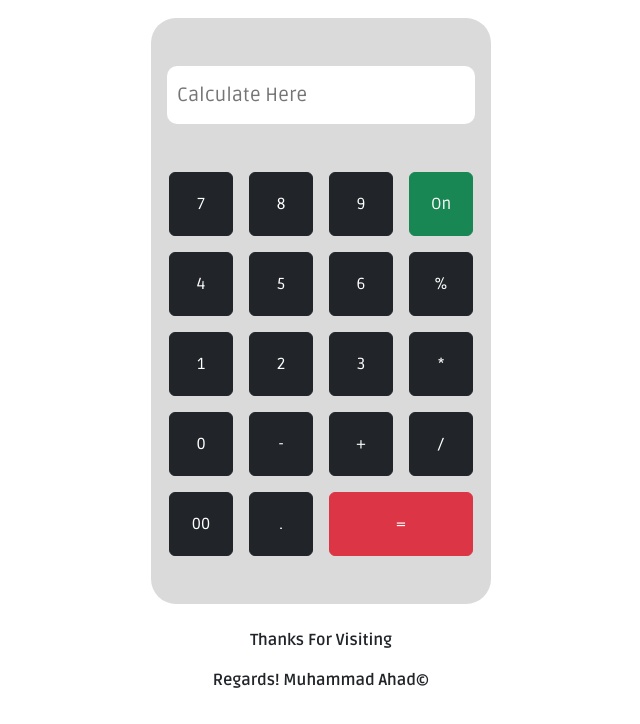
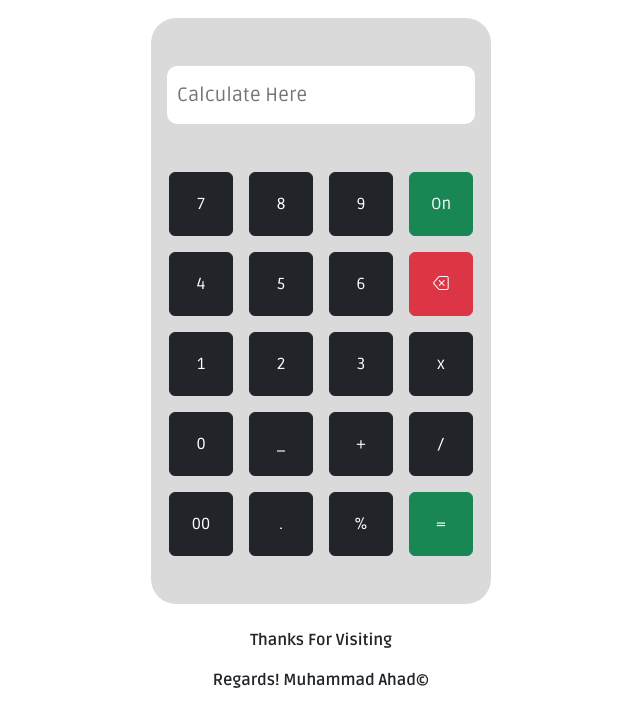
Before and after one commit to ahadsts9901/calculator, a plain HTML site: page index.html in a window 1280 px wide. Shown: the part 76-800 px from the top of the page, without its empty margins (319-959 px from the left). Drawn offline with nearby package versions, Linux system fonts and the light colour scheme.

Commit message:
back button added

```diff
--- a/index.html
+++ b/index.html
@@ -30,7 +30,7 @@
     <h2>This is a calculator</h2>
     <calculator>
         <textbox>
-            <input type="text" class="input" id="number" placeholder="Calculate Here">
+            <input readonly type="text" class="input" id="number" placeholder="Calculate Here">
         </textbox>
         <buttons>
             <row>
@@ -43,24 +43,26 @@
                 <button type="button" class="btn btn-dark" onclick="getnumber('4')">4</button>
                 <button type="button" class="btn btn-dark" onclick="getnumber('5')">5</button>
                 <button type="button" class="btn btn-dark" onclick="getnumber('6')">6</button>
-                <button type="button" class="btn btn-dark" onclick="getnumber('%')">%</button>
+                <button type="button" class="btn btn-danger" onclick="Back()" id="back"><i class="bi bi-backspace"></i></button>
             </row>
             <row>
                 <button type="button" class="btn btn-dark" onclick="getnumber('1')">1</button>
                 <button type="button" class="btn btn-dark" onclick="getnumber('2')">2</button>
                 <button type="button" class="btn btn-dark" onclick="getnumber('3')">3</button>
-                <button type="button" class="btn btn-dark" onclick="getnumber('*')">*</button>
+                <button type="button" class="btn btn-dark" onclick="getnumber('*')">x</button>
             </row>
             <row>
                 <button type="button" class="btn btn-dark" onclick="getnumber('0')">0</button>
-                <button type="button" class="btn btn-dark" onclick="getnumber('-')">-</button>
+                <button type="button" class="btn btn-dark" onclick="getnumber('-')">_</button>
                 <button type="button" class="btn btn-dark" onclick="getnumber('+')">+</button>
                 <button type="button" class="btn btn-dark" onclick="getnumber('/')">/</button>
             </row>
             <row>
                 <button type="button" class="btn btn-dark" onclick="getnumber('00')">00</button>
                 <button type="button" class="btn btn-dark" onclick="getnumber('.')">.</button>
-                <button type="button" class="btn btn-danger plus" onclick="Result()">=</button>
+                <button type="button" class="btn btn-dark" onclick="getnumber('%')">%</button>
+                <button type="button" class="btn btn-success" onclick="Result()">=</button>
+
             </row>
         </buttons>
     </calculator>
--- a/main.css
+++ b/main.css
@@ -62,7 +62,3 @@ p{
     font-weight: bold;
 
 }
-
-.plus{
-    width: 9em ;
-}
--- a/main.js
+++ b/main.js
@@ -18,3 +18,11 @@ function Result() {
     result.value = eval(result.value)
 
 }
+
+function Back() {
+
+    var str = document.getElementById('number').value
+    str = str.substr(0,str.length-1)
+    document.getElementById('number').value = str
+
+}
```
